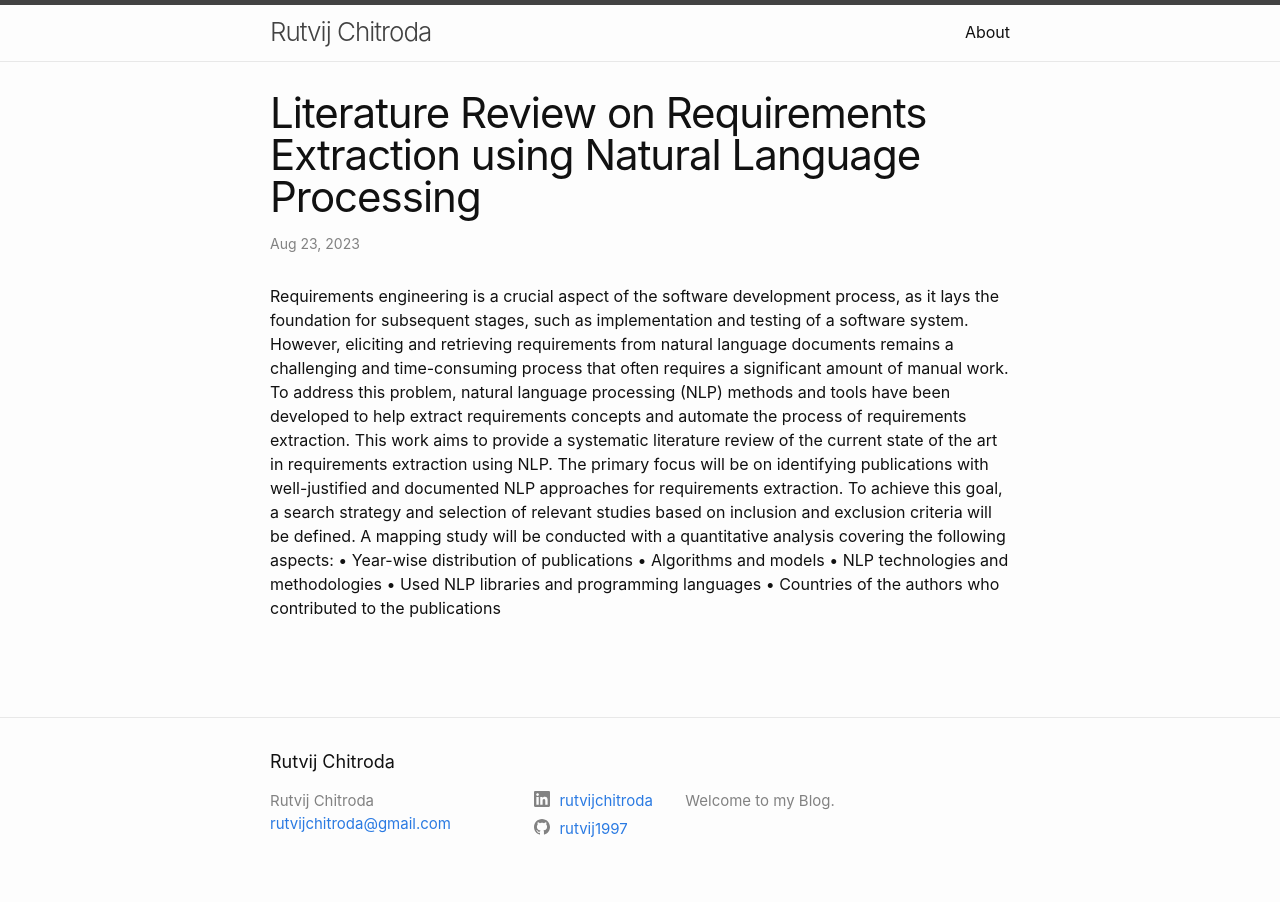
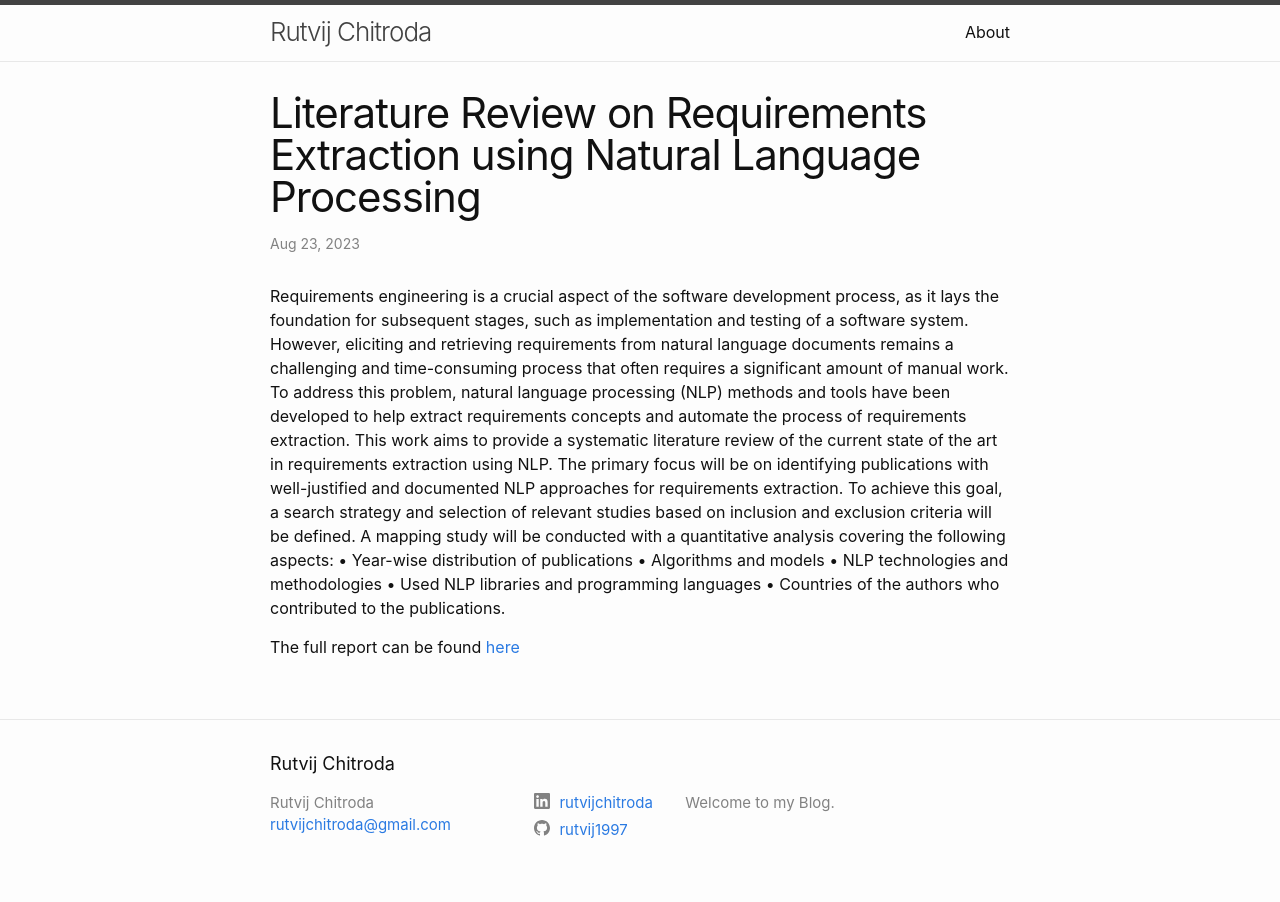
Before and after one commit to rutvij1997/my_blog, a Jekyll site: the page built from _posts/2023-08-23-welcome-to-jekyll.markdown, in a window 1280 px wide. Built offline with Jekyll 4.4.1, drawn with Linux system fonts in a browser that asks for light colours.

Commit message:
Pdf uploaded

```diff
--- a/_posts/2023-08-23-welcome-to-jekyll.markdown
+++ b/_posts/2023-08-23-welcome-to-jekyll.markdown
@@ -22,7 +22,9 @@ analysis covering the following aspects:
 • Algorithms and models
 • NLP technologies and methodologies
 • Used NLP libraries and programming languages
-• Countries of the authors who contributed to the publications
+• Countries of the authors who contributed to the publications.
+
+The full report can be found [here]({{site.baseurl}}/assets/NTP-Report.pdf)
 
 [jekyll-docs]: https://jekyllrb.com/docs/home
 [jekyll-gh]:   https://github.com/jekyll/jekyll
```
Also changed, not shown: 1 other file.
